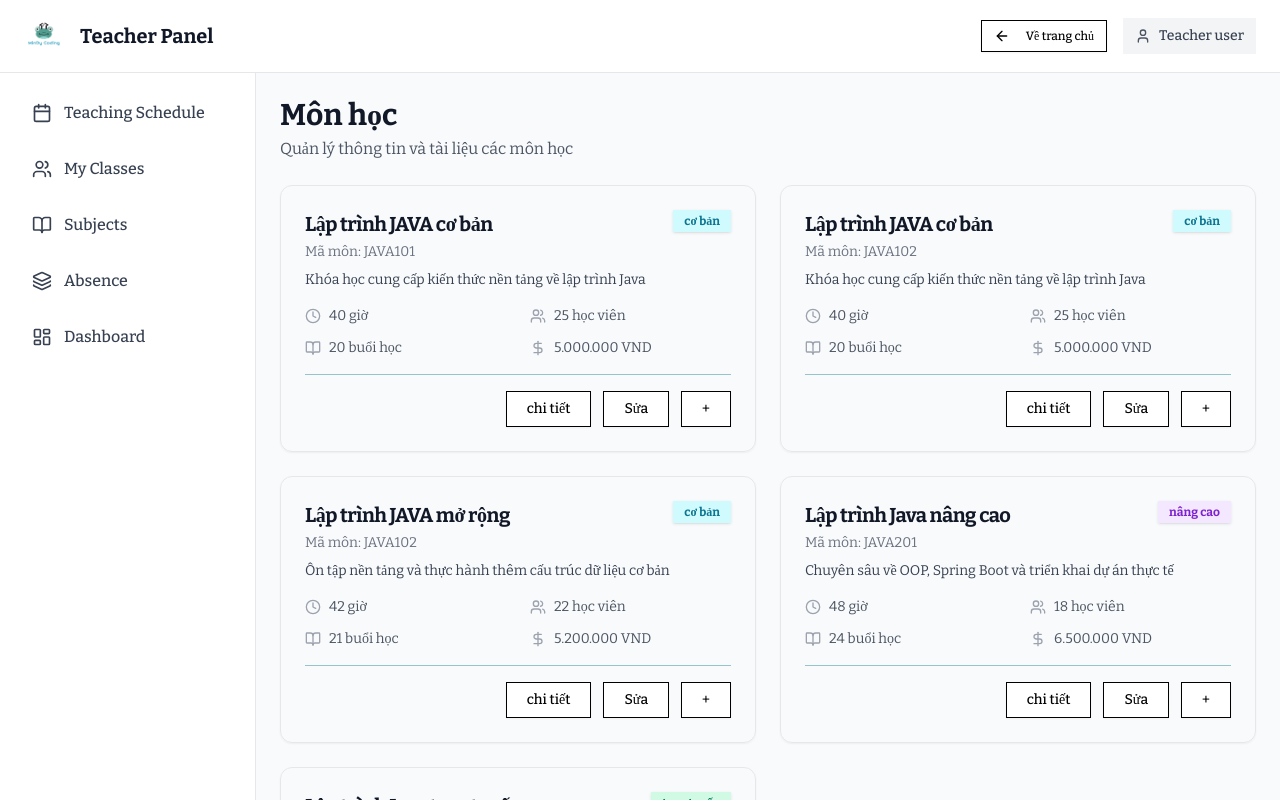
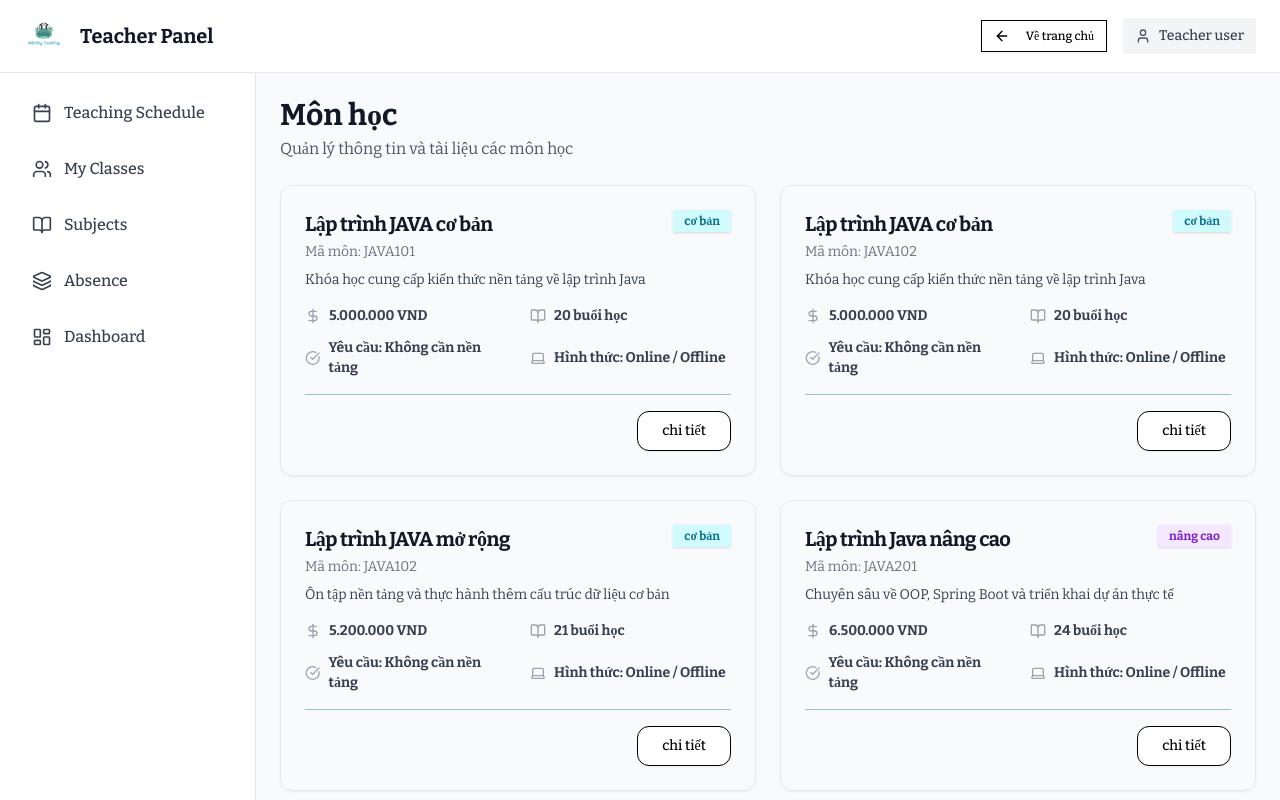
Before and after one commit to MinDy-Coding/mindy-coding-frontend, a Next.js app: page /teacher/subjects in a window 1280 px wide. Built offline with nearby package versions, Linux system fonts and the light colour scheme.

Commit message:
fix and update ui

```diff
--- a/src/app/teacher/subjects/[code]/page.tsx
+++ b/src/app/teacher/subjects/[code]/page.tsx
@@ -7,7 +7,7 @@ import { useParams } from "next/navigation"
 import { Card, CardContent, CardHeader, CardTitle } from "@/components/ui/card"
 import { Badge } from "@/components/ui/badge"
 import { Button } from "@/components/ui/button"
-import { CheckCircle, Circle, Clock, MapPin, CalendarRange, Users, FileUp } from "lucide-react"
+import { CheckCircle, Circle, MapPin, CalendarRange, FileUp } from "lucide-react"
 
 type Lesson = {
   title: string
@@ -271,12 +271,6 @@ export default function SubjectDetailPage() {
 
           <div className="mt-4 flex flex-wrap gap-6 text-sm text-gray-700">
             <span className="flex items-center gap-2">
-              <Users className="w-4 h-4 text-gray-400" /> {detail.students} học viên
-            </span>
-            <span className="flex items-center gap-2">
-              <Clock className="w-4 h-4 text-gray-400" /> {detail.schedule}
-            </span>
-            <span className="flex items-center gap-2">
               <MapPin className="w-4 h-4 text-gray-400" /> {detail.room}
             </span>
             <span className="flex items-center gap-2">
@@ -360,9 +354,9 @@ export default function SubjectDetailPage() {
                 {detail.materials.map((item, idx) => (
                   <div
                     key={`${item.title}-${idx}`}
-                    className="border border-gray-200 rounded-xl p-3 flex items-center justify-between gap-3"
+                    className="border border-gray-200 rounded-xl p-3 flex flex-wrap items-center gap-3"
                   >
-                    <div className="flex items-center gap-3">
+                    <div className="flex items-center gap-3 flex-1 min-w-[250px]">
                       <div className="w-12 h-12 rounded-xl bg-[#B5D3DA]" />
                       <div>
                         <p className="font-semibold text-gray-900">{item.title}</p>
@@ -373,7 +367,7 @@ export default function SubjectDetailPage() {
                         </div>
                       </div>
                     </div>
-                    <Button variant="outline" size="sm">
+                    <Button variant="outline" size="sm" className="ml-auto">
                       Tải xuống
                     </Button>
                   </div>
--- a/src/app/teacher/subjects/page.tsx
+++ b/src/app/teacher/subjects/page.tsx
@@ -3,7 +3,7 @@ import Link from 'next/link'
 import { Card, CardContent, CardHeader, CardTitle } from '@/components/ui/card'
 import { Badge } from '@/components/ui/badge'
 import { Button } from '@/components/ui/button'
-import { Users, Clock, BookOpen, DollarSign } from 'lucide-react'
+import { BookOpen, DollarSign, CheckCircle, Laptop } from 'lucide-react'
 
 type SubjectLevel = 'cơ bản' | 'nâng cao' | 'trực tuyến'
 
@@ -12,10 +12,10 @@ type Subject = {
   code: string
   level: SubjectLevel
   description: string
-  durationHours: number
   sessions: number
-  students: number
   price: string
+  requirement: string
+  format: string
 }
 
 const subjects: Subject[] = [
@@ -24,50 +24,50 @@ const subjects: Subject[] = [
     code: 'JAVA101',
     level: 'cơ bản',
     description: 'Khóa học cung cấp kiến thức nền tảng về lập trình Java',
-    durationHours: 40,
     sessions: 20,
-    students: 25,
-    price: '5.000.000 VND'
+    price: '5.000.000 VND',
+    requirement: 'Không cần nền tảng',
+    format: 'Online / Offline'
   },
   {
     name: 'Lập trình JAVA cơ bản',
     code: 'JAVA102',
     level: 'cơ bản',
     description: 'Khóa học cung cấp kiến thức nền tảng về lập trình Java',
-    durationHours: 40,
     sessions: 20,
-    students: 25,
-    price: '5.000.000 VND'
+    price: '5.000.000 VND',
+    requirement: 'Không cần nền tảng',
+    format: 'Online / Offline'
   },
   {
     name: 'Lập trình JAVA mở rộng',
     code: 'JAVA102',
     level: 'cơ bản',
     description: 'Ôn tập nền tảng và thực hành thêm cấu trúc dữ liệu cơ bản',
-    durationHours: 42,
     sessions: 21,
-    students: 22,
-    price: '5.200.000 VND'
+    price: '5.200.000 VND',
+    requirement: 'Không cần nền tảng',
+    format: 'Online / Offline'
   },
   {
     name: 'Lập trình Java nâng cao',
     code: 'JAVA201',
     level: 'nâng cao',
     description: 'Chuyên sâu về OOP, Spring Boot và triển khai dự án thực tế',
-    durationHours: 48,
     sessions: 24,
-    students: 18,
-    price: '6.500.000 VND'
+    price: '6.500.000 VND',
+    requirement: 'Không cần nền tảng',
+    format: 'Online / Offline'
   },
   {
     name: 'Lập trình Java trực tuyến',
     code: 'JAVA101-OL',
     level: 'trực tuyến',
     description: 'Phiên bản online với mentor, bài tập và buổi live hàng tuần',
-    durationHours: 36,
     sessions: 18,
-    students: 32,
-    price: '4.500.000 VND'
+    price: '4.500.000 VND',
+    requirement: 'Không cần nền tảng',
+    format: 'Online / Offline'
   }
 ]
 
@@ -101,36 +101,30 @@ export default function SubjectPage() {
             <CardContent className="space-y-4">
               <p className="text-sm text-gray-700">{subject.description}</p>
 
-              <div className="grid grid-cols-2 gap-x-6 gap-y-3 text-sm text-gray-600">
-                <div className="flex items-center gap-2">
-                  <Clock className="w-4 h-4 text-gray-400" />
-                  <span>{subject.durationHours} giờ</span>
+              <div className="grid grid-cols-1 md:grid-cols-2 gap-x-6 gap-y-3 text-sm text-gray-700">
+                <div className="flex items-center gap-2 font-semibold">
+                  <DollarSign className="w-4 h-4 text-gray-400" />
+                  <span>{subject.price}</span>
                 </div>
-                <div className="flex items-center gap-2">
-                  <Users className="w-4 h-4 text-gray-400" />
-                  <span>{subject.students} học viên</span>
-                </div>
-                <div className="flex items-center gap-2">
+                <div className="flex items-center gap-2 font-semibold">
                   <BookOpen className="w-4 h-4 text-gray-400" />
                   <span>{subject.sessions} buổi học</span>
                 </div>
-                <div className="flex items-center gap-2">
-                  <DollarSign className="w-4 h-4 text-gray-400" />
-                  <span>{subject.price}</span>
+                <div className="flex items-center gap-2 font-semibold">
+                  <CheckCircle className="w-4 h-4 text-gray-400" />
+                  <span>Yêu cầu: {subject.requirement}</span>
+                </div>
+                <div className="flex items-center gap-2 font-semibold">
+                  <Laptop className="w-4 h-4 text-gray-400" />
+                  <span>Hình thức: {subject.format}</span>
                 </div>
               </div>
 
-              <div className="mt-2 border-t border-[#96C4CD] pt-4 flex items-center justify-end gap-3">
-                <Button variant="outline" className="px-5" asChild>
+              <div className="mt-2 border-t border-[#96C4CD] pt-4 flex items-center justify-end">
+                <Button variant="outline" size="lg" className="rounded-xl px-6" asChild>
                   <Link href={`/teacher/subjects/${subject.code}`}>
                     chi tiết
                   </Link>
-                </Button>
-                <Button variant="outline" className="px-5">
-                  Sửa
-                </Button>
-                <Button variant="outline" className="px-5">
-                  +
                 </Button>
               </div>
             </CardContent>
```
